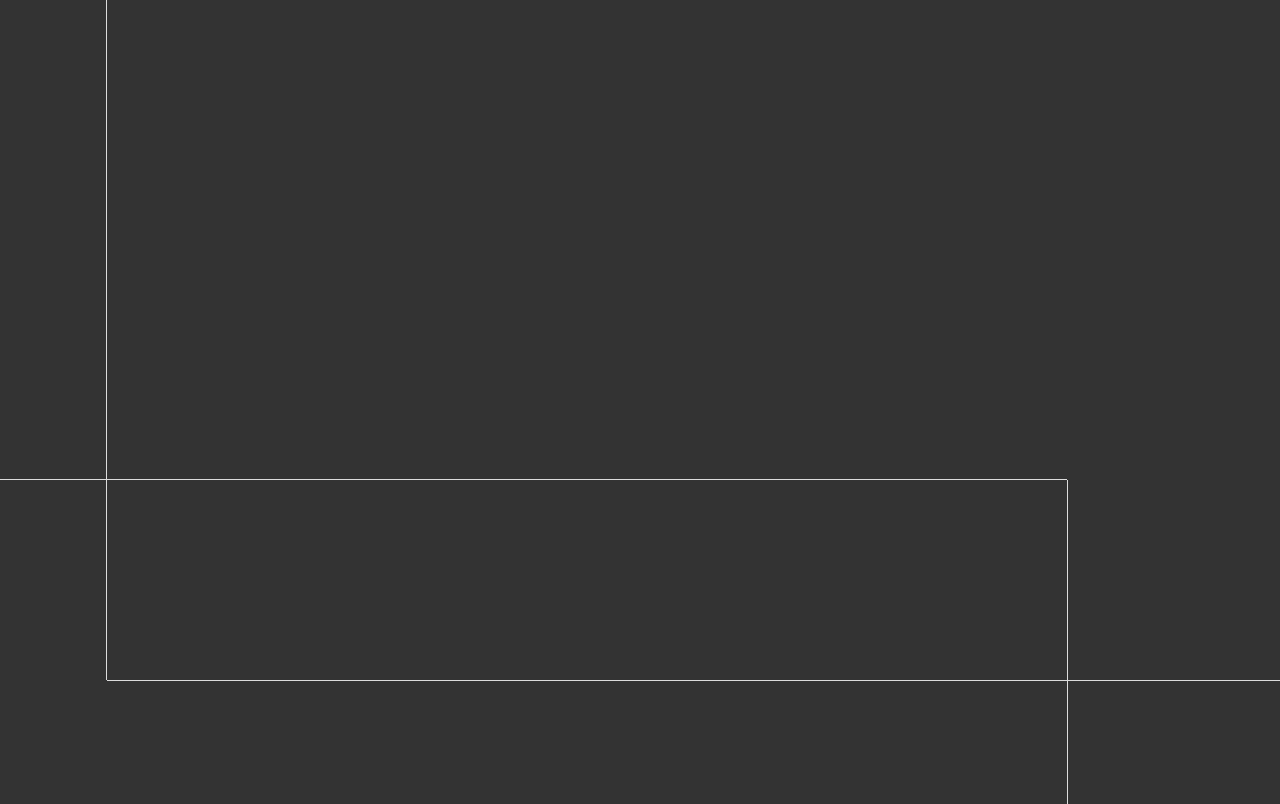
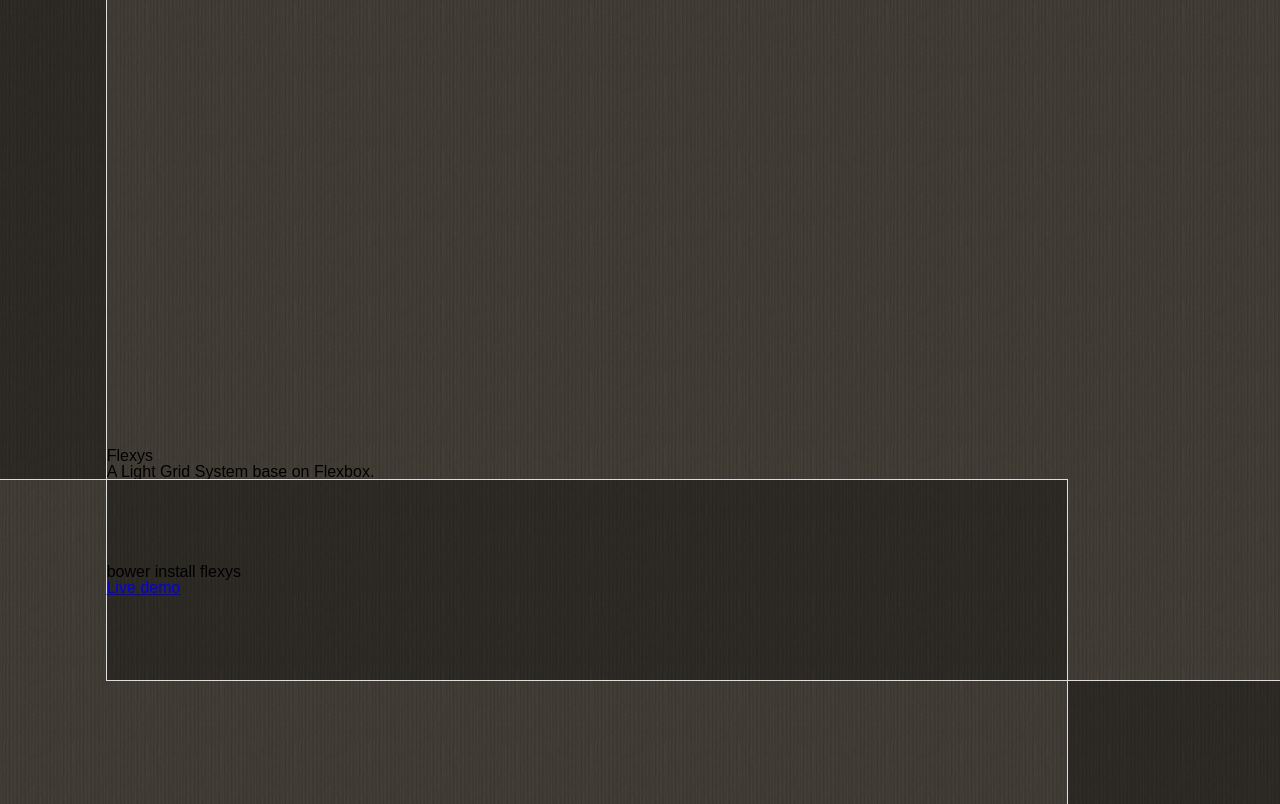
Before and after one commit to jaychsu/flexys, a website: page index.html in a window 1280 px wide. Shown: the top 804 px of the page. Drawn offline with nearby package versions, Linux system fonts and the light colour scheme.

Commit message:
Fix border chipping at index

```diff
--- a/demo/components/sass_configs/_variables.scss
+++ b/demo/components/sass_configs/_variables.scss
@@ -1,2 +1,2 @@
-$background-color1: #333 !default;
-$border-color1: #ddd !default;
+$background-color1: #403C34 !default;
+$border-color1:     #DDD !default;
--- a/demo/views/_index.layout.scss
+++ b/demo/views/_index.layout.scss
@@ -60,8 +60,14 @@ body {
     &:after { top: 0; }
 
     &.border-shift {
-      &:before { left: -$layout-border-width; }
-      &:after { top: -$layout-border-width; }
+      &:before {
+        height: calc(100% + #{$layout-border-width});
+        left: -$layout-border-width;
+      }
+      &:after {
+        width: calc(100% + #{$layout-border-width});
+        top: -$layout-border-width;
+      }
     }
   }
 
--- a/index.html
+++ b/index.html
@@ -17,29 +17,38 @@
   <![endif]-->
 </head>
 
-<body ng-controller="MainCtrl">
+<body class="bg-line" ng-controller="MainCtrl">
 
   <section class="landing page">
-    <div class="landing-top fx-row fx-gapless">
-      <div class="fx-1 border border-rb"></div>
-      <div></div>
+    <div class="landing-top fx-row fx-gapless fx-start-end">
+      <div class="fx-1 border border-rb bg-frosted-glass"></div>
+      <div class="site-introduce">
+        <h1>Flexys</h1>
+        <h2>A Light Grid System base on Flexbox.</h2>
+      </div>
     </div>
     <div class="landing-mid fx-row fx-gapless">
       <div class="fx-1"></div>
-      <div class="fx-9 border border-lt border-shift">
-        <div class="border border-rb border-shift"></div>
+      <div class="fx-9 border border-lt border-shift bg-frosted-glass">
+        <div class="border border-rb border-shift fx-row fx-gapless fx-center-center">
+          <div>
+            <h3>bower install flexys</h3>
+            <a href="javascript:;">Live demo</a>
+          </div>
+        </div>
       </div>
       <div class="fx-2"></div>
     </div>
     <div class="landing-btm fx-row fx-gapless">
       <div></div>
-      <div class="fx-2 border border-lt"></div>
+      <div class="fx-2 border border-lt bg-frosted-glass"></div>
     </div>
   </section>
+
   <section class="preview page">
     <div class="preview-wrap fx-row fx-gapless">
       <div></div>
-      <div class="fx-2 border border-l"></div>
+      <div class="fx-2 border border-l bg-frosted-glass"></div>
     </div>
   </section>
 
```
Also changed, not shown: demo/compiled/index.css.
